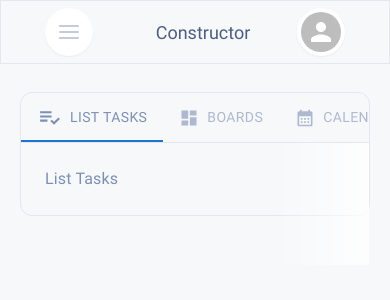
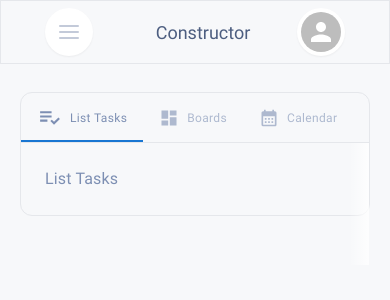
Before and after one commit to Shubhankar-1/Dashboard-UI, a Next.js app: page / in a window 390 px wide. Shown: the top 300 px of the page. Built offline with nearby package versions, Linux system fonts and the light colour scheme.

Commit message:
updated tabs

```diff
--- a/src/app/globals.css
+++ b/src/app/globals.css
@@ -28,6 +28,13 @@
     html {
         @apply !scroll-smooth;
     }
+     .tabitem {
+        @apply !flex !gap-2 !justify-center !items-center;
+    }
+
+    .tab {
+        @apply !font-medium !text-xs !normal-case md:!my-5;
+    }
 }
 
 @layer components {
@@ -43,13 +50,7 @@
         @apply text-[#4d5e80];
     }
 
-    .tabitem {
-        @apply flex gap-2 justify-center items-center;
-    }
 
-    .tab{
-        @apply font-medium text-xs normal-case md:my-5
-    }
 }
 
 @font-face {
--- a/src/components/Base.jsx
+++ b/src/components/Base.jsx
@@ -11,7 +11,6 @@ import {
     MdSort,
 } from "react-icons/md";
 import MenuChip from "./MenuChip";
-import TabChip from "./TabChip";
 import { FiMenu } from "react-icons/fi";
 import { AiOutlineRise, AiOutlineSearch } from "react-icons/ai";
 import Board from "./Board";
@@ -45,7 +44,7 @@ function Base(props) {
             {/* Head */}
             <div className="relative flex justify-between items-center border-b lg:px-10">
                 <Tabs
-                    className="md:h-20"
+                    // className="md:!h-20"
                     textColor="inherit"
                     value={value}
                     onChange={handleChange}
@@ -144,8 +143,8 @@ function Base(props) {
                     </form>
                 </div>
             </div>
-            <div className="lg:hidden absolute right-0 w-24 h-full bg-gradient-to-l from-white/80 to-transparent z-50"></div>
-            <div className="md:p-5 overflow-auto min-h-fit relative font-semibold">
+            <div className="lg:hidden absolute right-0 w-5 h-full bg-gradient-to-l from-white/80 to-transparent z-30"></div>
+            <div className="md:p-5 overflow-auto min-h-fit relative font-semibold ">
                 <TabPanel value={value} index={0}>
                     List Tasks
                 </TabPanel>
--- a/src/components/Board.jsx
+++ b/src/components/Board.jsx
@@ -117,7 +117,7 @@ const data = [
 
 function Board() {
     return (
-        <div className=" flex gap-5 justify-between w-full text-sm">
+        <div className=" flex gap-5 justify-between  text-sm">
             {/* To Do */}
             <div>
                 <TaskChip
--- a/src/components/TabChip.jsx
+++ /dev/null
@@ -1,21 +0,0 @@
-import { Tab } from "@mui/material";
-import React from "react";
-
-function TabChip({ icon, title, value, id }) {
-    return (
-        <Tab
-            label={
-                <div className="flex gap-2">
-                    {icon}
-                    {title}
-                </div>
-            }
-            id={id}
-            className={`${
-                value == 0 ? "text-[#3361ff]" : "text-[#7d8fb3] "
-            } font-bold normal-case`}
-        />
-    );
-}
-
-export default TabChip;
```
